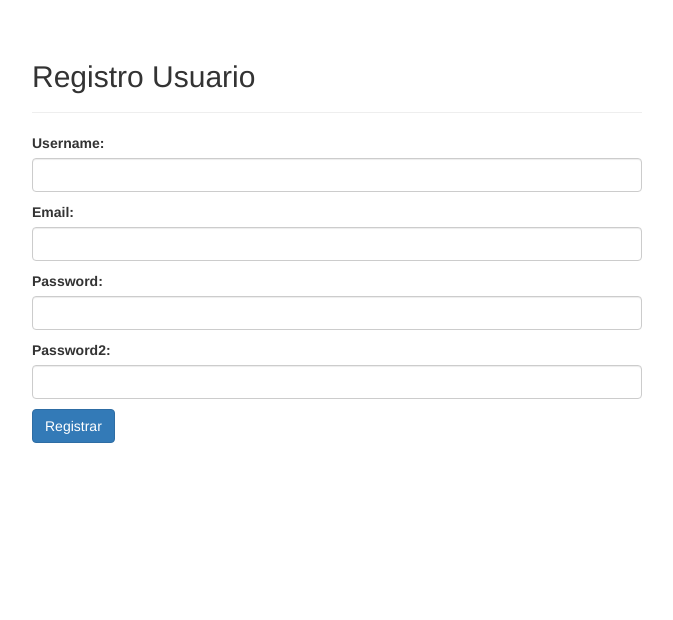
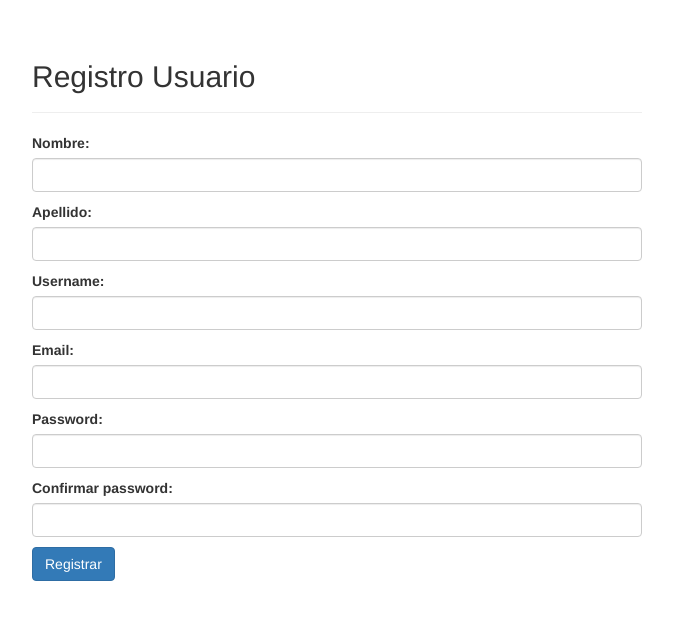
Before and after one commit to murito/app_dwh, a Django app: page /accounts/registro/ in a window 1280 px wide. Shown: the part 52-672 px from the top of the page, without its empty margins (303-976 px from the left). Run offline with Django 3.2, Linux system fonts and the light colour scheme; some libraries are stand-ins or nearby versions.

Commit message:
Se completa el formulario de registro con nombre y apellido Se agrega configuración para debug Se agregan las rutas para añadir un reporte Se agrega formulario para agregar reportes Se deshabita botón de creación de reporte en la vista de creación de reporte

```diff
--- a/accounts/forms.py
+++ b/accounts/forms.py
@@ -2,10 +2,12 @@ from django import forms
 from django.contrib.auth.models import User
 
 class RegistroUserForm(forms.Form):
+    nombre = forms.CharField()
+    apellido = forms.CharField()
     username = forms.CharField(min_length=5)
     email = forms.EmailField()
     password = forms.CharField(min_length=5, widget=forms.PasswordInput())
-    password2 = forms.CharField(widget=forms.PasswordInput())
+    confirmar_password = forms.CharField(widget=forms.PasswordInput())
 
     def clean_username(self):
         """Comprueba que no exista un username igual en la db"""
@@ -21,15 +23,17 @@ class RegistroUserForm(forms.Form):
             raise forms.ValidationError('Ya existe un email igual en la db.')
         return email
 
-    def clean_password2(self):
+    def clean_confirmar_password(self):
         """Comprueba que password y password2 sean iguales."""
         password = self.cleaned_data['password']
-        password2 = self.cleaned_data['password2']
-        if password != password2:
+        confirmar_password = self.cleaned_data['confirmar_password']
+        if password != confirmar_password:
             raise forms.ValidationError('Las contraseñas no coinciden.')
-        return password2
+        return confirmar_password
 
+    nombre = forms.CharField(widget=forms.TextInput(attrs={'class': 'form-control'}))
+    apellido = forms.CharField(widget=forms.TextInput(attrs={'class': 'form-control'}))
     username = forms.CharField(min_length=5,widget=forms.TextInput(attrs={'class': 'form-control'}))
     email = forms.EmailField(widget=forms.EmailInput(attrs={'class': 'form-control'}))
     password = forms.CharField(min_length=5,widget=forms.PasswordInput(attrs={'class': 'form-control'}))
-    password2 = forms.CharField(min_length=5,widget=forms.PasswordInput(attrs={'class': 'form-control'}))
+    confirmar_password = forms.CharField(min_length=5,widget=forms.PasswordInput(attrs={'class': 'form-control'}))
--- a/accounts/views.py
+++ b/accounts/views.py
@@ -49,6 +49,8 @@ def registro_usuario_view(request):
             # diccionario con pares clave/valor, donde clave es el nombre del campo
             # del formulario y el valor es el valor si existe.
             cleaned_data = form.cleaned_data
+            nombre = cleaned_data.get('nombre')
+            apellido = cleaned_data.get('apellido')
             username = cleaned_data.get('username')
             password = cleaned_data.get('password')
             email = cleaned_data.get('email')
@@ -57,6 +59,8 @@ def registro_usuario_view(request):
             user_model = User.objects.create_user(username=username, password=password)
             # Añadimos el email
             user_model.email = email
+            user_model.first_name = nombre
+            user_model.last_name = apellido
             # Y guardamos el objeto, esto guardara los datos en la db.
             user_model.save()
 
--- a/datawarehouse/urls.py
+++ b/datawarehouse/urls.py
@@ -21,4 +21,5 @@ urlpatterns = [
     url(r'^home/', include('home.urls')),
     url(r'^admin/', include(admin.site.urls)),
     url(r'^accounts/', include('accounts.urls')),
+    url(r'^reportes/', include('reportes.urls')),
 ]
--- /dev/null
+++ b/reportes/urls.py
@@ -0,0 +1,7 @@
+from django.conf.urls import url
+
+from . import views
+
+urlpatterns = [
+    url(r'^nuevo/$', views.nuevo_reporte_view, name='reportes.nuevo'),
+]
--- a/templates/base.html
+++ b/templates/base.html
@@ -18,7 +18,11 @@
       <div class="nav navbar-collapse">
         <ul class="nav navbar-nav">
             {% if user.is_authenticated %}
-            <button type="button" class="btn btn-primary navbar-btn">Agregar Reporte</button>
+              {% if request.path == '/reportes/nuevo/' %}
+              <button type="button" class="btn btn-primary navbar-btn disabled">Agregar Reporte</button>
+              {% else %}
+              <button type="button" class="btn btn-primary navbar-btn" onclick="window.location = '{% url 'reportes.nuevo' %}'">Agregar Reporte</button>
+              {% endif%}
             {% endif %}
         </ul>
         <ul class="nav navbar-nav navbar-right">
```
Also changed, not shown: datawarehouse/settings.py (+17 -0 lines), reportes/forms.py (added, +20 -0 lines), reportes/templates/nuevo_reporte.html (added, +19 -0 lines), reportes/views.py (+40 -0 lines).
